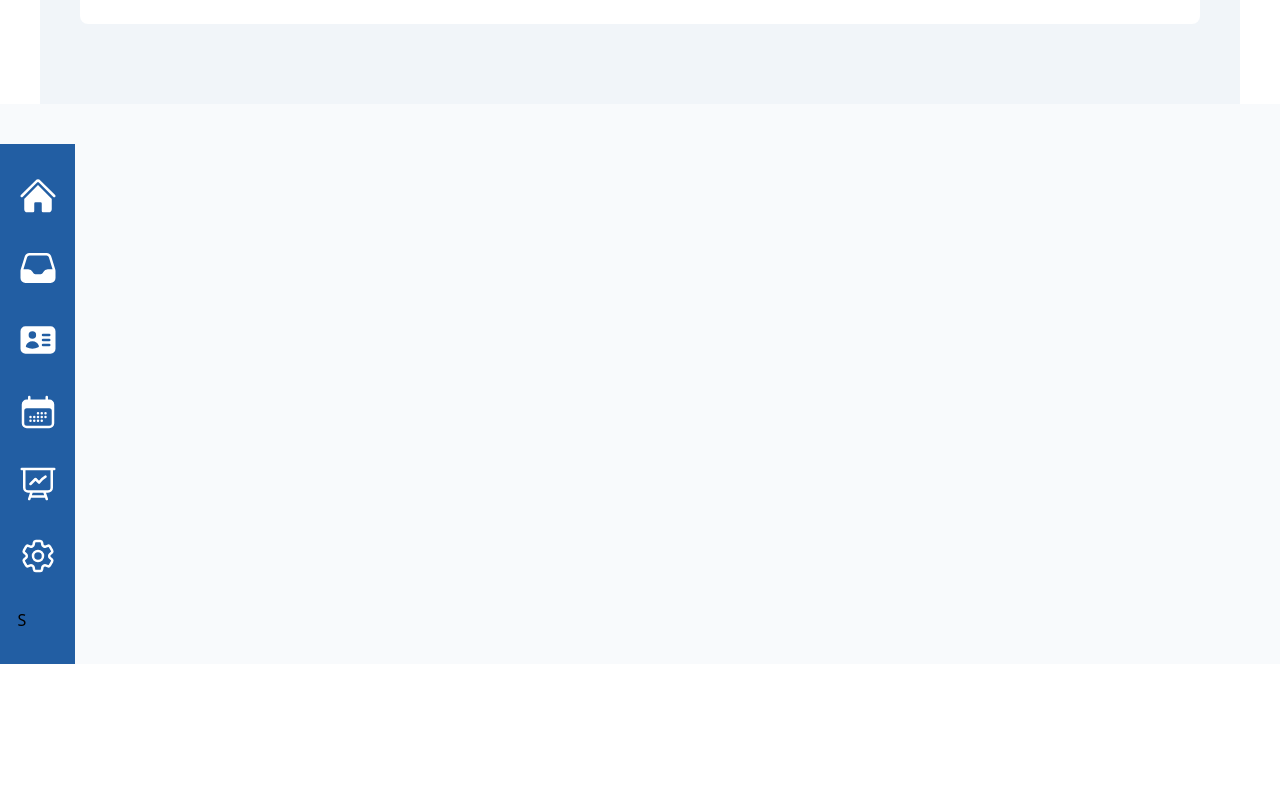
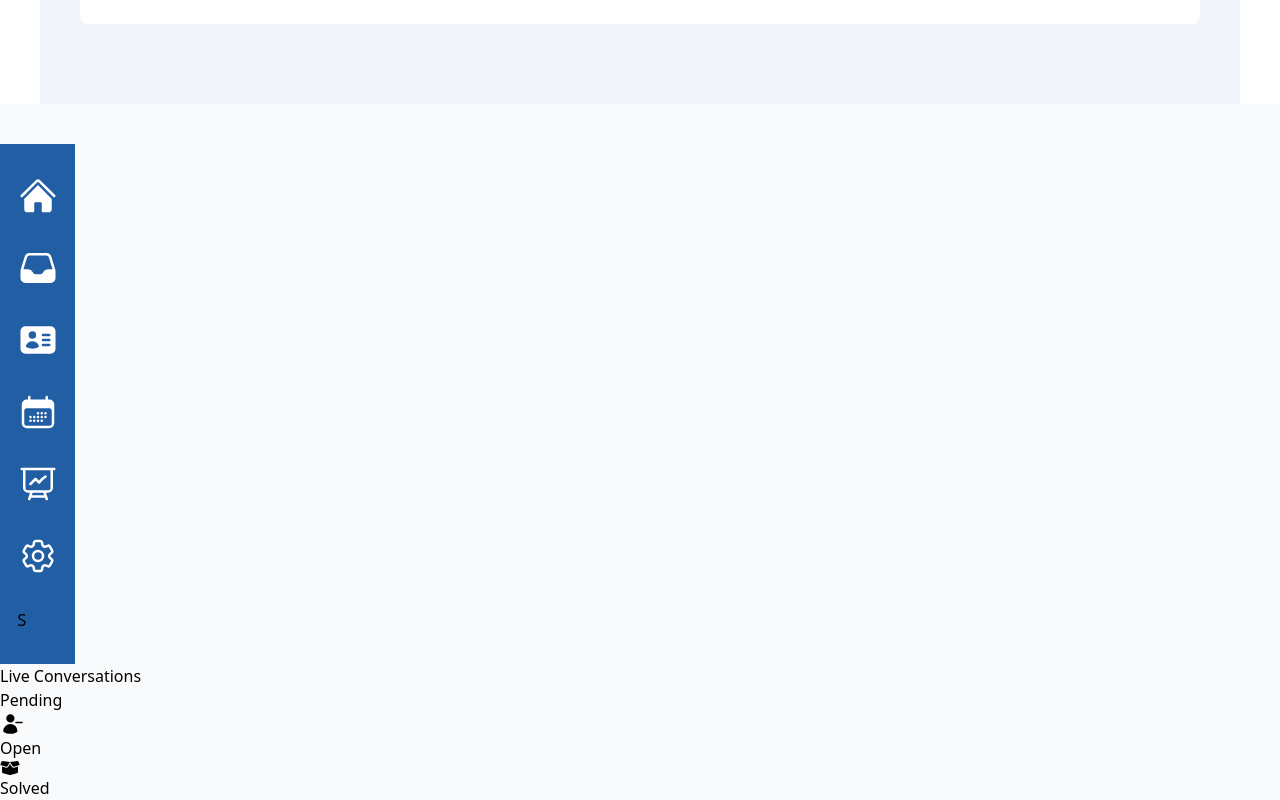
Before and after one commit to Ikendu/linegraph, a React (Vite) app: page / in a window 1280 px wide. Shown: the part 2309-3109 px from the top of the page. Before the commit the page ends 2973 px from the top, so only its background shows below. Built offline with nearby package versions, Linux system fonts and the light colour scheme.

Commit message:
chat live conversatio

```diff
--- a/src/assets/Icons.jsx
+++ b/src/assets/Icons.jsx
@@ -134,3 +134,26 @@ export const ChartIcon = () => (
     />
   </svg>
 )
+
+export const UserMinusIcon = () => (
+  <svg
+    xmlns='http://www.w3.org/2000/svg'
+    viewBox='0 0 24 24'
+    fill='currentColor'
+    className='w-6 h-6'
+  >
+    <path d='M10.375 2.25a4.125 4.125 0 1 0 0 8.25 4.125 4.125 0 0 0 0-8.25ZM10.375 12a7.125 7.125 0 0 0-7.124 7.247.75.75 0 0 0 .363.63 13.067 13.067 0 0 0 6.761 1.873c2.472 0 4.786-.684 6.76-1.873a.75.75 0 0 0 .364-.63l.001-.12v-.002A7.125 7.125 0 0 0 10.375 12ZM16 9.75a.75.75 0 0 0 0 1.5h6a.75.75 0 0 0 0-1.5h-6Z' />
+  </svg>
+)
+
+export const BoxOpenIcon = () => (
+  <svg
+    xmlns='http://www.w3.org/2000/svg'
+    height='16'
+    width='20'
+    viewBox='0 0 640 512'
+    className='text-white'
+  >
+    <path d='M58.9 42.1c3-6.1 9.6-9.6 16.3-8.7L320 64 564.8 33.4c6.7-.8 13.3 2.7 16.3 8.7l41.7 83.4c9 17.9-.6 39.6-19.8 45.1L439.6 217.3c-13.9 4-28.8-1.9-36.2-14.3L320 64 236.6 203c-7.4 12.4-22.3 18.3-36.2 14.3L37.1 170.6c-19.3-5.5-28.8-27.2-19.8-45.1L58.9 42.1zM321.1 128l54.9 91.4c14.9 24.8 44.6 36.6 72.5 28.6L576 211.6v167c0 22-15 41.2-36.4 46.6l-204.1 51c-10.2 2.6-20.9 2.6-31 0l-204.1-51C79 419.7 64 400.5 64 378.5v-167L191.6 248c27.8 8 57.6-3.8 72.5-28.6L318.9 128h2.2z' />
+  </svg>
+)
--- a/src/components/ChatPage.jsx
+++ b/src/components/ChatPage.jsx
@@ -1,10 +1,12 @@
 import {
+  BoxOpenIcon,
   ChartIcon,
   ContactIcon,
   EventIcon,
   HomeIcon,
   InboxIcon,
   SettingIcon,
+  UserMinusIcon,
 } from '../assets/Icons'
 
 const ChatPage = () => {
@@ -35,6 +37,24 @@ const ChatPage = () => {
           </div>
         </div>
       </nav>
+      <LiveChat />
+    </div>
+  )
+}
+
+const LiveChat = () => {
+  return (
+    <div>
+      <div>
+        <h3>Live Conversations</h3>
+      </div>
+      <div>
+        Pending <UserMinusIcon />
+      </div>
+      <div>
+        Open <BoxOpenIcon />
+      </div>
+      <div>Solved</div>
     </div>
   )
 }
```
